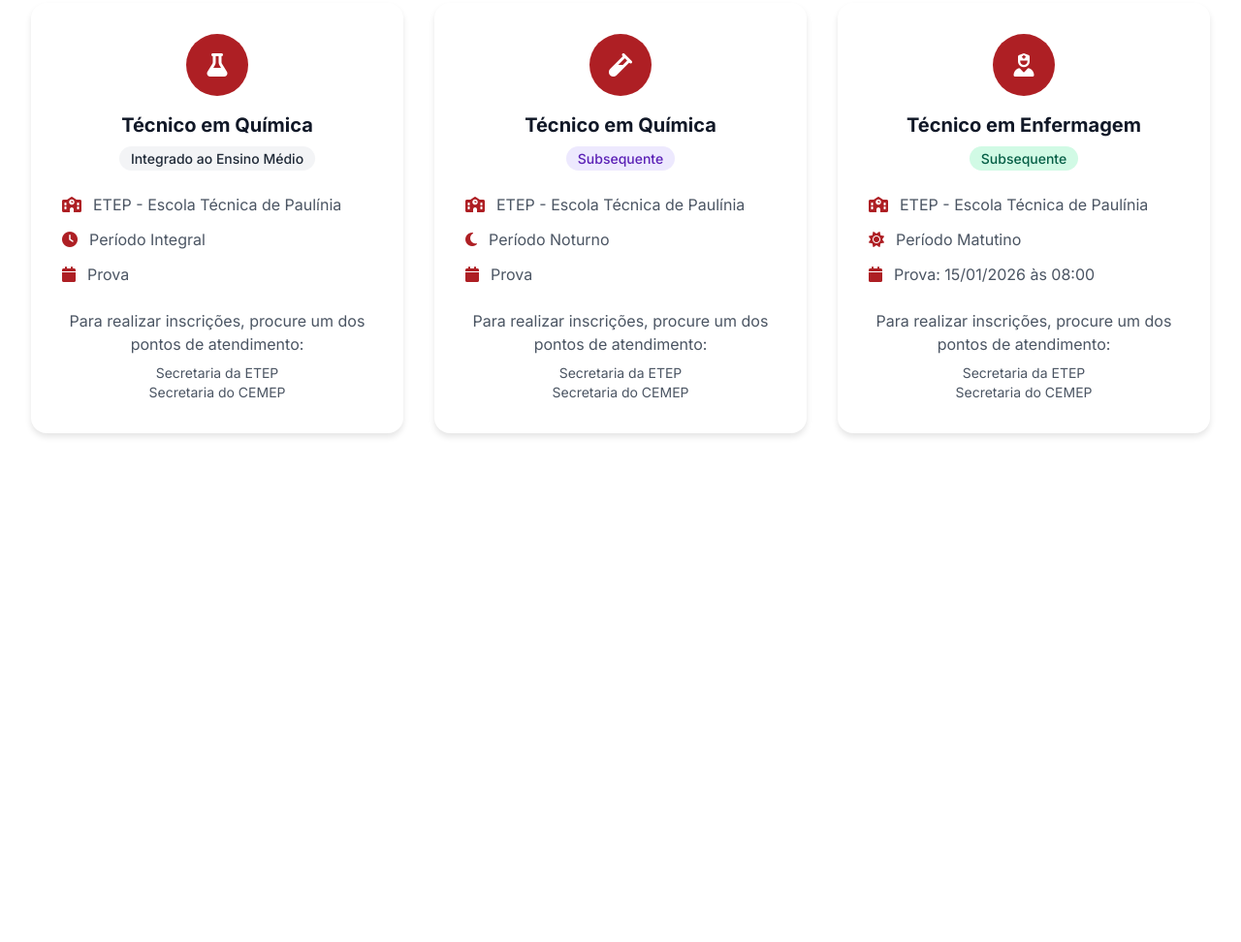
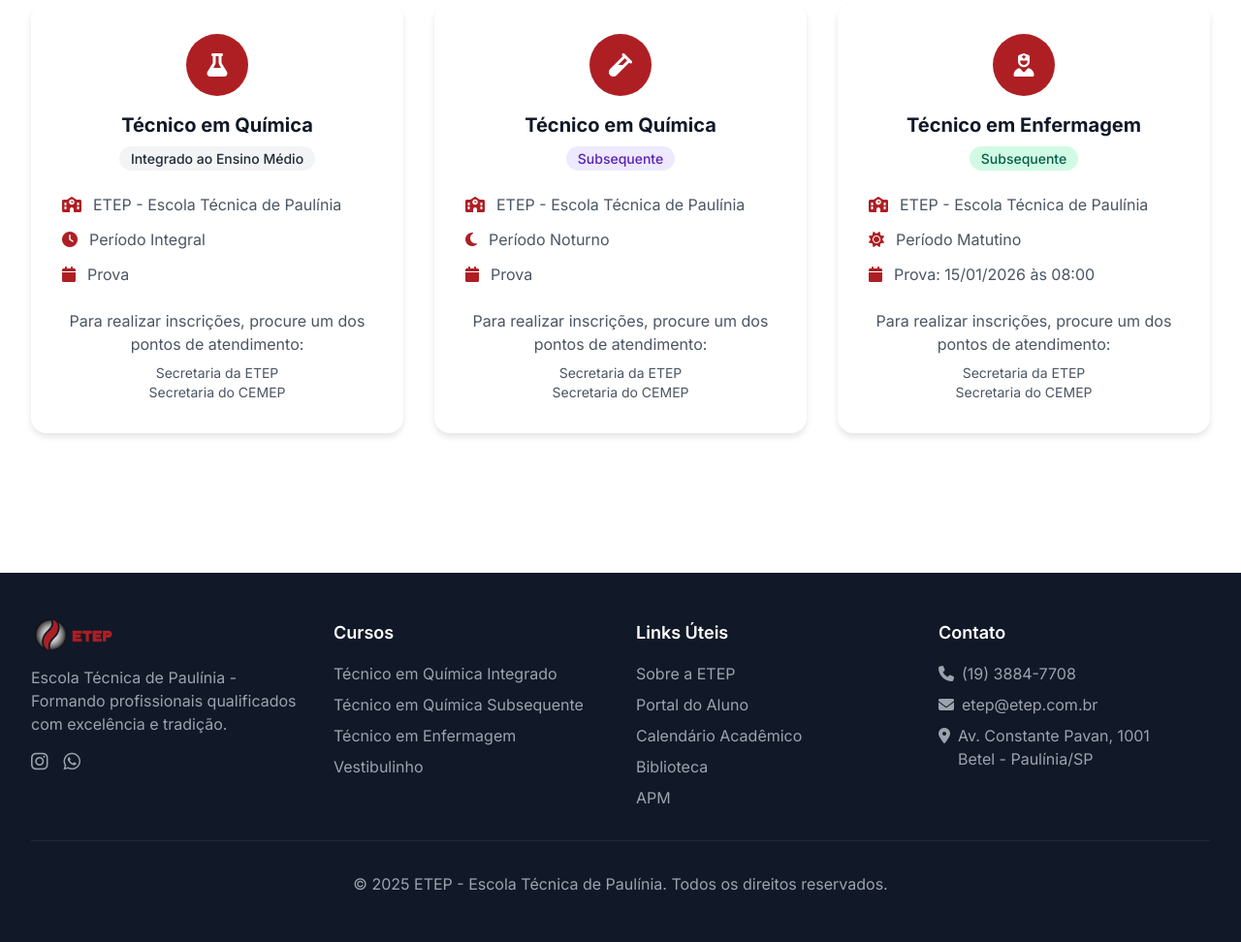
Before and after one commit to vestibulinho-etep/etep, a plain HTML site: page vestibulinho.html in a window 1280 px wide. Shown: the part 1350-2322 px from the top of the page at 97% size. Before the commit the page ends 1941 px from the top, so only its background shows below. Drawn offline with nearby package versions, Linux system fonts and the light colour scheme; no server answers.

Commit message:
ajustes rodapé

```diff
--- a/vestibulinho.html
+++ b/vestibulinho.html
@@ -307,6 +307,82 @@
     </section>
 </div>
 
+    <!-- Footer -->
+    <footer class="bg-gray-900 text-white py-12">
+        <div class="max-w-7xl mx-auto px-4 sm:px-6 lg:px-8">
+            <div class="grid md:grid-cols-4 gap-8">
+                <div>
+                    <div class="flex items-center mb-4">
+                        <img src="img/LogoETEP_horizontal.png" alt="ETEP Logo" class="h-8 w-auto mr-3">
+                    </div>
+                    <p class="text-gray-400 mb-4">
+                        Escola Técnica de Paulínia - Formando profissionais qualificados com excelência e tradição.
+                    </p>
+                    <div class="flex space-x-4">
+                        <a href="https://instagram.com/etep_paulinia" target="_blank" class="text-gray-400 hover:text-etep-red transition-colors">
+                            <i class="fab fa-instagram text-xl"></i>
+                        </a>
+                        <a href="https://whatsapp.com/channel/0029VaNRIQ472WTnDKZ3N51d" target="_blank" class="text-gray-400 hover:text-etep-red transition-colors">
+                            <i class="fab fa-whatsapp text-xl"></i>
+                        </a>
+                    </div>
+                </div>
+
+                <div>
+                    <h4 class="text-lg font-semibold mb-4">Cursos</h4>
+                    <ul class="space-y-2 text-gray-400">
+                        <li><a href="index.html#cursos" class="hover:text-white transition-colors">Técnico em Química Integrado</a></li>
+                        <li><a href="index.html#cursos" class="hover:text-white transition-colors">Técnico em Química Subsequente</a></li>
+                        <li><a href="index.html#cursos" class="hover:text-white transition-colors">Técnico em Enfermagem</a></li>
+                        <li><a href="vestibulinho.html" class="hover:text-white transition-colors">Vestibulinho</a></li>
+                    </ul>
+                </div>
+
+                <div>
+                    <h4 class="text-lg font-semibold mb-4">Links Úteis</h4>
+                    <ul class="space-y-2 text-gray-400">
+                        <li><a href="index.html#sobre" class="hover:text-white transition-colors">Sobre a ETEP</a></li>
+                        <li><a href="#" class="hover:text-white transition-colors">Portal do Aluno</a></li>
+                        <li><a href="#" class="hover:text-white transition-colors">Calendário Acadêmico</a></li>
+                        <li><a href="#" class="hover:text-white transition-colors">Biblioteca</a></li>
+                        <li><a href="#" class="hover:text-white transition-colors">APM</a></li>
+                    </ul>
+                </div>
+
+                <div>
+                    <h4 class="text-lg font-semibold mb-4">Contato</h4>
+                    <ul class="space-y-2 text-gray-400">
+                        <li class="flex items-center">
+                            <i class="fas fa-phone mr-2"></i>
+                            (19) 3884-7708
+                        </li>
+                        <li class="flex items-center">
+                            <a href="mailto:etep@etep.com.br" class="flex items-center">
+                                <i class="fas fa-envelope mr-2"></i>
+                            </a>
+                            etep@etep.com.br
+                        </li>
+                        <li class="flex items-start">
+                            <a href="https://www.google.com/maps/search/?api=1&query=Av.+Constante+Pavan%2C+1001%2C+Betel%2C+Paul%C3%ADnia+-+SP%2C+13148-160"
+                               target="_blank"
+                               class="inline-flex">
+                               <i class="fas fa-map-marker-alt mr-2 mt-1"></i>
+                            </a>
+                            <span>Av. Constante Pavan, 1001<br>Betel - Paulínia/SP</span>
+                        </li>
+                    </ul>
+                </div>
+            </div>
+
+            <div class="border-t border-gray-800 mt-8 pt-8 text-center text-gray-400">
+                <p>&copy; <span id="current-year"></span> ETEP - Escola Técnica de Paulínia. Todos os direitos reservados.</p>
+                <script>
+                    document.getElementById('current-year').textContent = new Date().getFullYear();
+                </script>
+            </div>
+        </div>
+    </footer>
+
     <!-- Modal Vestibulinho -->
     <div id="modal-vestibulinho" class="fixed inset-0 z-50 hidden modal-vestibulinho">
         <!-- Overlay -->
```
Also changed, not shown: index.html (+13 -4 lines). Lines whose indentation alone changed are shown as unchanged.
